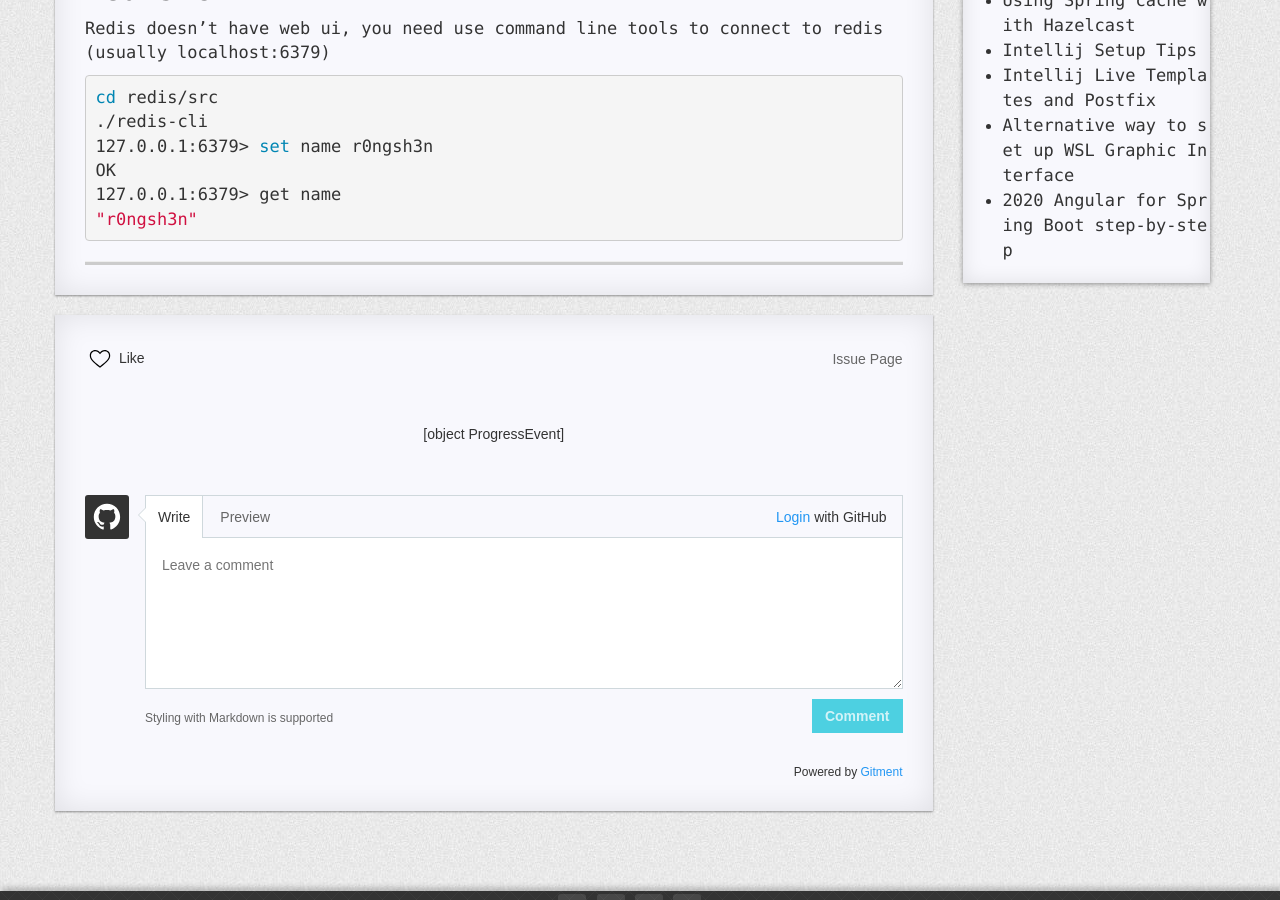
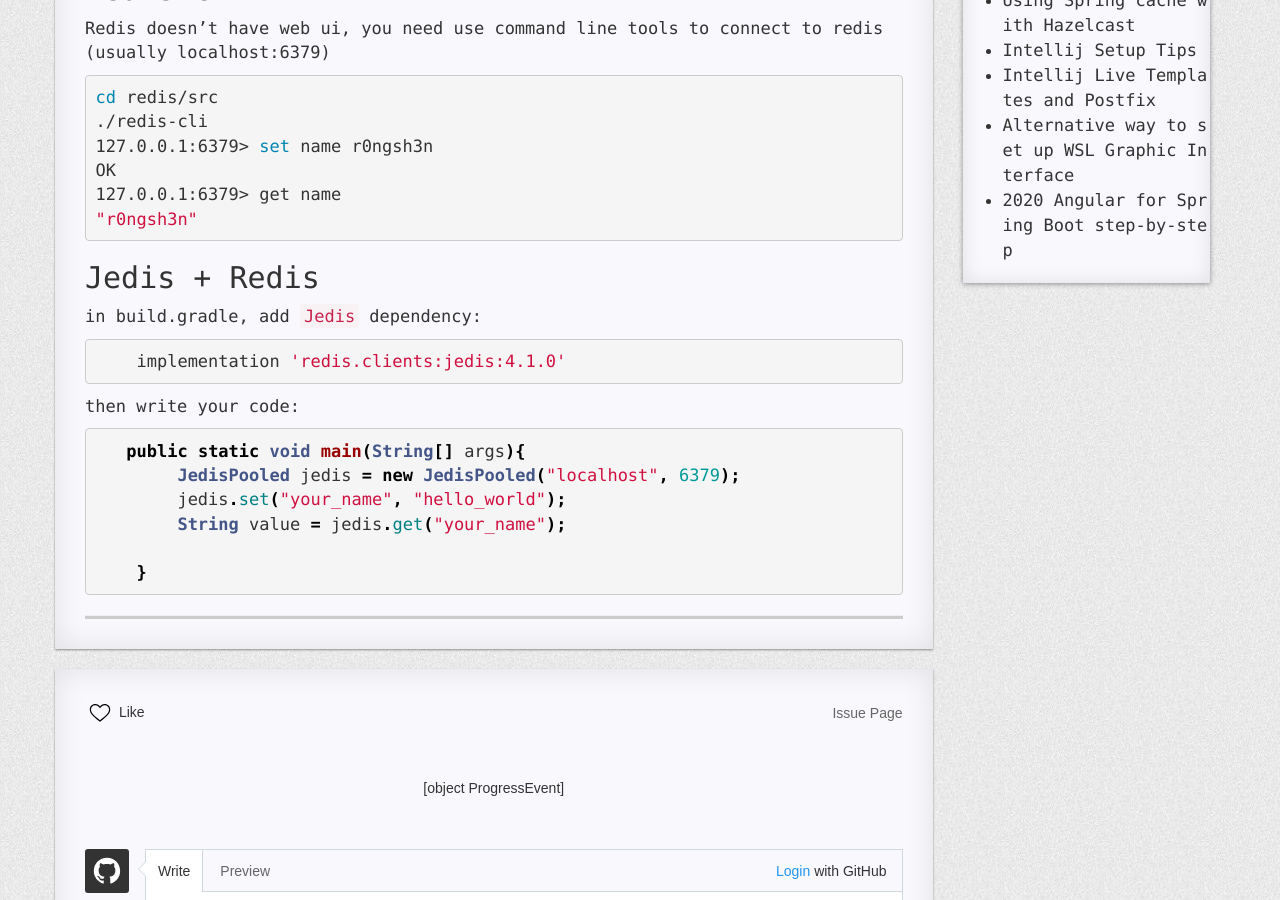
Before and after one commit to R0NGSH3N/r0ngsh3n.github.io, a Jekyll site: the page built from _posts/2022-02-15-play-with-redis.md, in a window 1280 px wide and 900 px high, scrolled down 938 px. Built offline with Jekyll 4.4.1, drawn with Linux system fonts in a browser that asks for light colours; nearby versions of some CDN libraries; comment, search, counter and statistics services are not loaded; a style sheet for code colours, icons or effects is not loaded.

Commit message:
new aritcle

```diff
--- a/_posts/2022-02-15-play-with-redis.md
+++ b/_posts/2022-02-15-play-with-redis.md
@@ -51,3 +51,22 @@ OK
 127.0.0.1:6379> get name
 "r0ngsh3n"
 ~~~
+
+## Jedis + Redis
+
+in build.gradle, add `Jedis` dependency:
+
+~~~groovy
+    implementation 'redis.clients:jedis:4.1.0'
+~~~
+
+then write your code:
+
+~~~java
+   public static void main(String[] args){
+        JedisPooled jedis = new JedisPooled("localhost", 6379);
+        jedis.set("your_name", "hello_world");
+        String value = jedis.get("your_name");
+
+    }
+~~~
```
